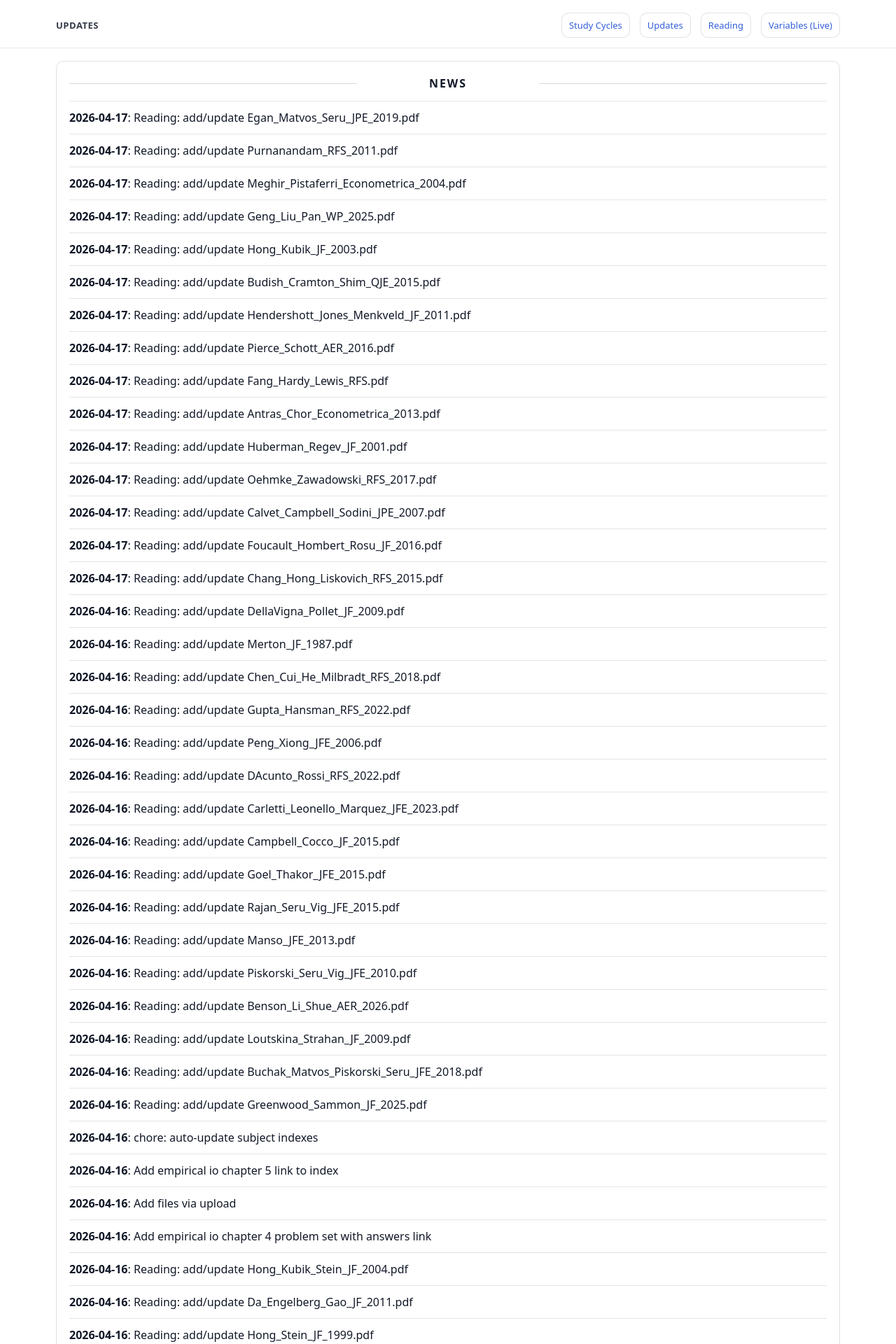
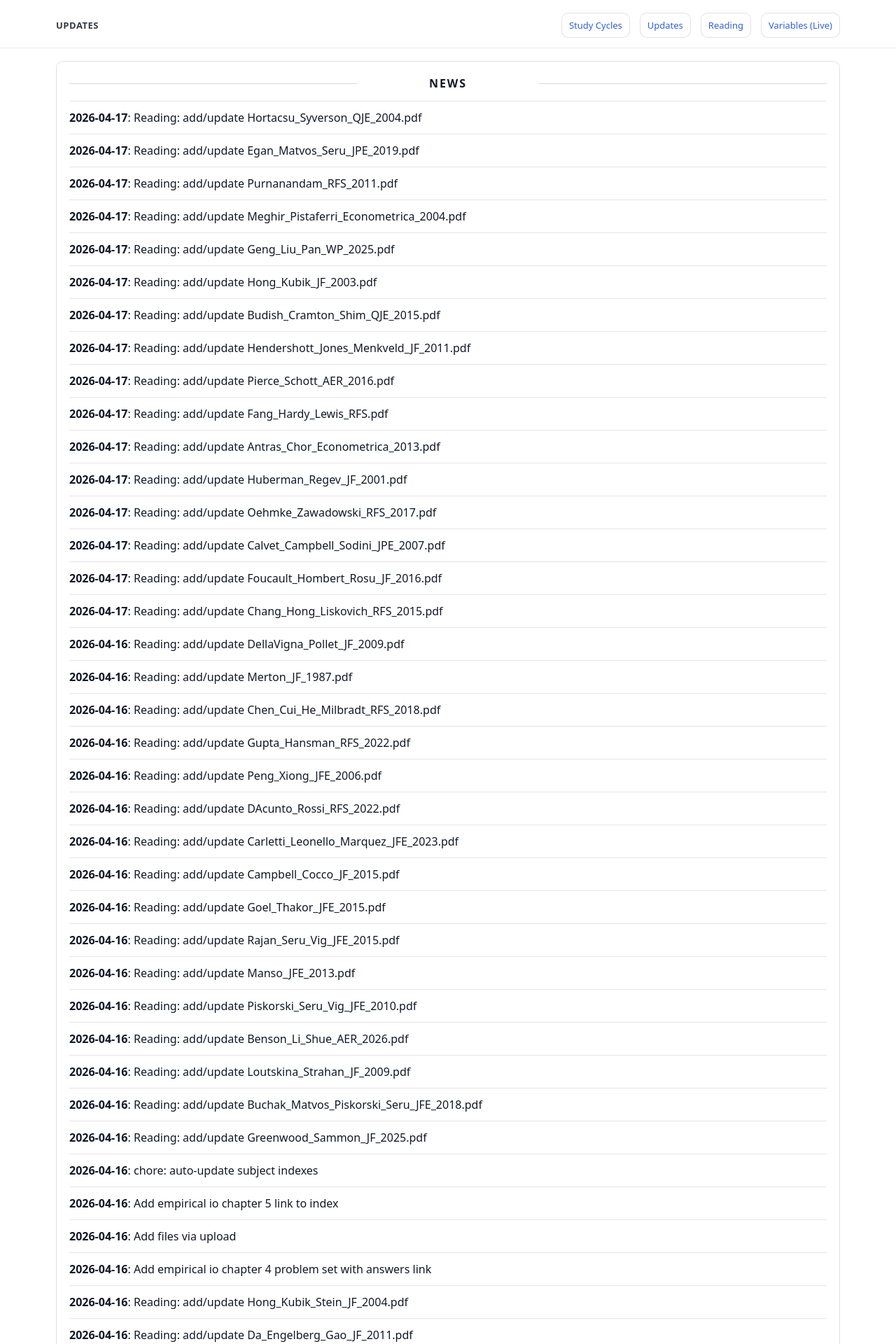
Before and after one commit to yaxinzn/study-archive, a Jekyll site: the page built from updates/index.md, in a window 1280 px wide. Shown: the top 1920 px of the page at 70% size. Built offline with Jekyll 4.4.1, drawn with Linux system fonts in a browser that asks for light colours; some of the changed text lies outside the part shown.

Commit message:
chore: update NEWS feed

```diff
--- a/_data/news.yml
+++ b/_data/news.yml
@@ -1,4 +1,7 @@
 # Auto-generated update history (sorted newest -> oldest). Do not edit manually.
+- ts: "1776427877"
+  date: "2026-04-17"
+  title: "Reading: add/update Hortacsu_Syverson_QJE_2004.pdf"
 - ts: "1776423785"
   date: "2026-04-17"
   title: "Reading: add/update Egan_Matvos_Seru_JPE_2019.pdf"
```
